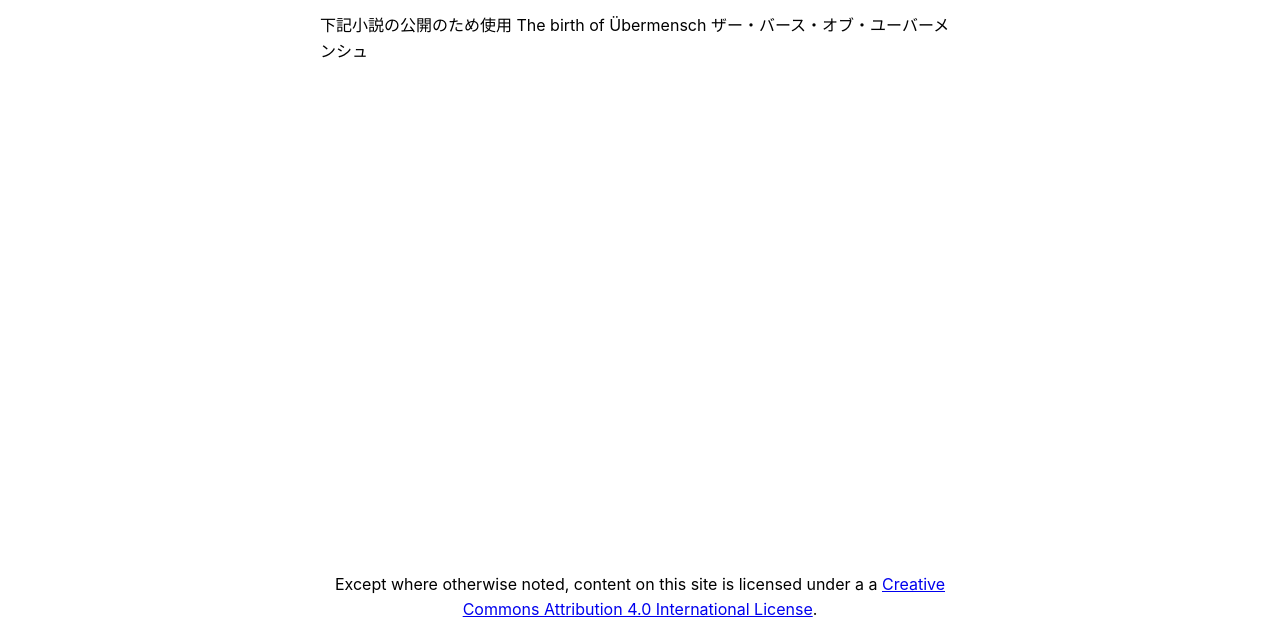
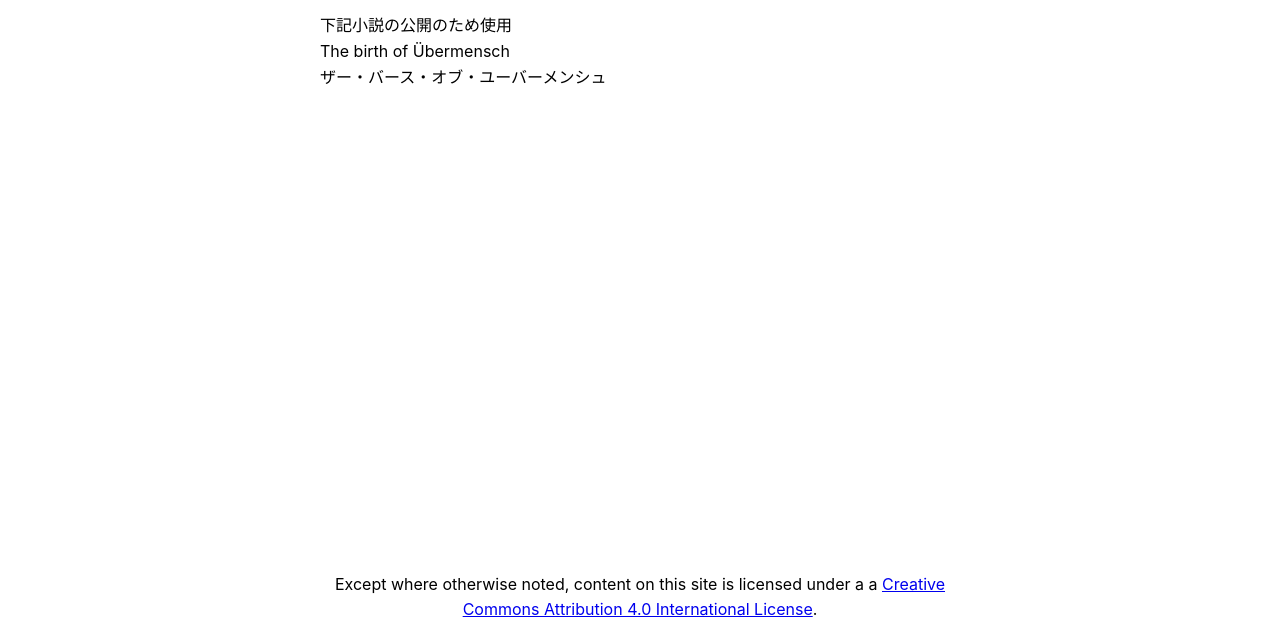
Before and after one commit to stsenhor/stsenhor.github.io, a plain HTML site: page about/index.html in a window 1280 px wide. Shown: the part 161-800 px from the top of the page. Drawn offline with Linux system fonts and the light colour scheme.

Commit message:
rebuilding site 2019年 12月  7日 土曜日 12:47:04

```diff
--- a/about/index.html
+++ b/about/index.html
@@ -74,8 +74,8 @@
 
 </header>
 
-  <p>下記小説の公開のため使用
-The birth of Übermensch
+  <p>下記小説の公開のため使用<br>
+The birth of Übermensch<br>
 ザー・バース・オブ・ユーバーメンシュ</p>
 
 
```
